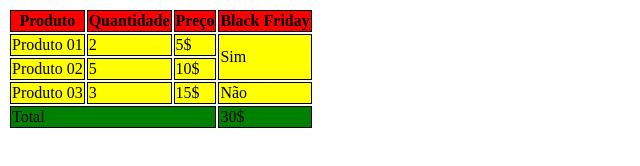
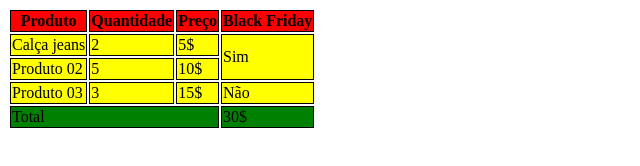
Before and after one commit to Alan-Lima1/aula-tabelas, a plain HTML site: page index.html in a window 1280 px wide. Shown: the whole page, without its empty margins (0-640 px from the left). Drawn offline with Linux system fonts and the light colour scheme.

Commit message:
trocado de Produto 01 para Calça jeans

```diff
--- a/index.html
+++ b/index.html
@@ -39,7 +39,7 @@
 
         <tbody>
             <tr>
-                <td>Produto 01</td>
+                <td>Calça jeans</td>
                 <td>2</td>
                 <td>5$</td>
                 <td rowspan="2">Sim</td>
```
